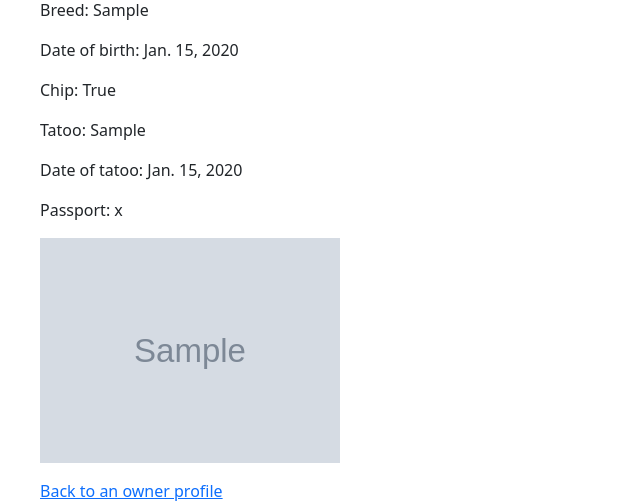
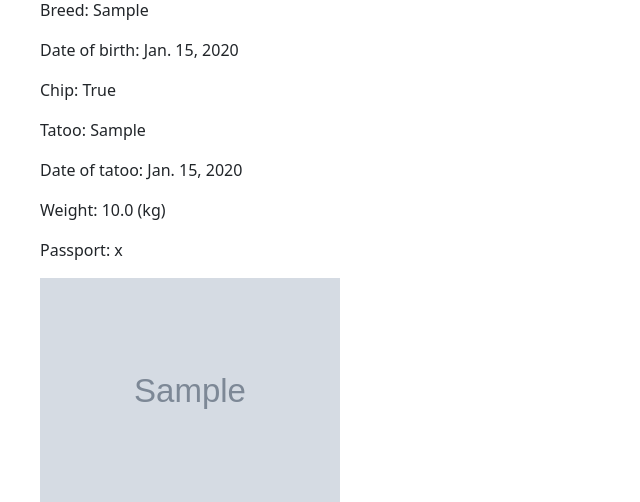
Before and after one commit to RedHotChilliHead/LoveGav, a Django app: a page that uses LoveGav/profileapp/templates/profileapp/pet_profile.html in a window 1280 px wide. Shown: the part 325-827 px from the top of the page, without its empty margins (0-640 px from the left). Run offline with Django 5.2, Linux system fonts and the light colour scheme; a user stored in the database is signed in; tables that the repository leaves empty hold one stand-in row (values such as "Sample post"); grey boxes marked "Sample" are stand-in pictures.

Commit message:
add weight field for pet

```diff
--- a/LoveGav/profileapp/models.py
+++ b/LoveGav/profileapp/models.py
@@ -42,3 +42,4 @@ class Pet(models.Model):
     date_tatoo = models.DateField(blank=True, null=True)
     passport = models.FileField(null=True, upload_to=pet_files_path)
     avatar = models.ImageField(null=True, upload_to=pet_files_path)
+    weight = models.FloatField(blank=True, null=True)
--- a/LoveGav/profileapp/templates/profileapp/pet_profile.html
+++ b/LoveGav/profileapp/templates/profileapp/pet_profile.html
@@ -38,6 +38,10 @@
             <p>Date of tatoo: {{ pet.date_tatoo }}</p>
         {% endif %}
 
+        {% if pet.weight %}
+            <p>Weight: {{ pet.weight }} (kg)</p>
+        {% endif %}
+
         {% if pet.passport %}
             <p>Passport: {{ pet.passport }}</p>
         {% endif %}
@@ -48,6 +52,6 @@
             <p><img src="{{ pet.avatar.url }}" alt="Avatar" width="300px"></p>
         {% endif %}
         </div>
-    <a href={% url 'profileapp:user-details' username=user.username %}>Back to an owner profile</a>
+        <a href={% url 'profileapp:user-details' username=user.username %}>Back to an owner profile</a>
     </div>
 {% endblock %}
--- a/LoveGav/profileapp/views.py
+++ b/LoveGav/profileapp/views.py
@@ -142,7 +142,7 @@ class RegisterPetView(UserPassesTestMixin, CreateView):
             return False
 
     model = Pet
-    fields = "name", "sex", "specie", "breed", "color", "birth", "chip", "tatoo", "date_tatoo"
+    fields = "name", "sex", "specie", "breed", "color", "birth", "chip", "tatoo", "date_tatoo", "weight"
     template_name = 'profileapp/pet_form.html'
 
     def form_valid(self, form):  # переопределение метода, чтоб после создания пользователя проходила аутентификация
@@ -188,7 +188,7 @@ class UpdatePetView(UserPassesTestMixin, LoginRequiredMixin, UpdateView):
             return False
 
     model = Pet
-    fields = "specie", "breed", "color", "birth", "chip", "tatoo", "date_tatoo", "passport", "avatar"
+    fields = "specie", "breed", "color", "birth", "chip", "tatoo", "date_tatoo", "passport", "avatar", "weight"
     template_name = 'profileapp/update-pet.html'
 
     def get_success_url(self):
```
Also changed, not shown: LoveGav/profileapp/migrations/0006_pet_weight.py (added).
